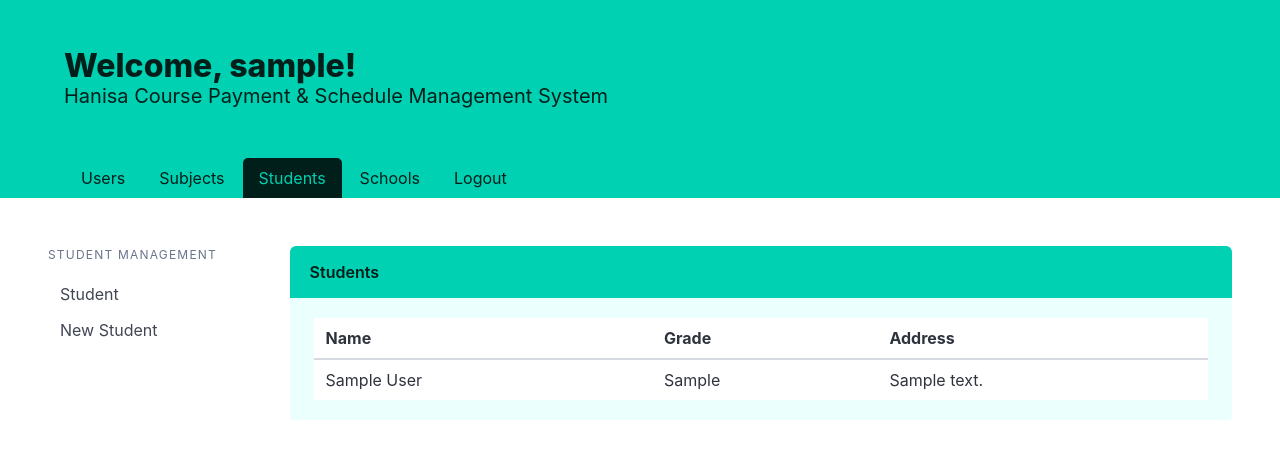
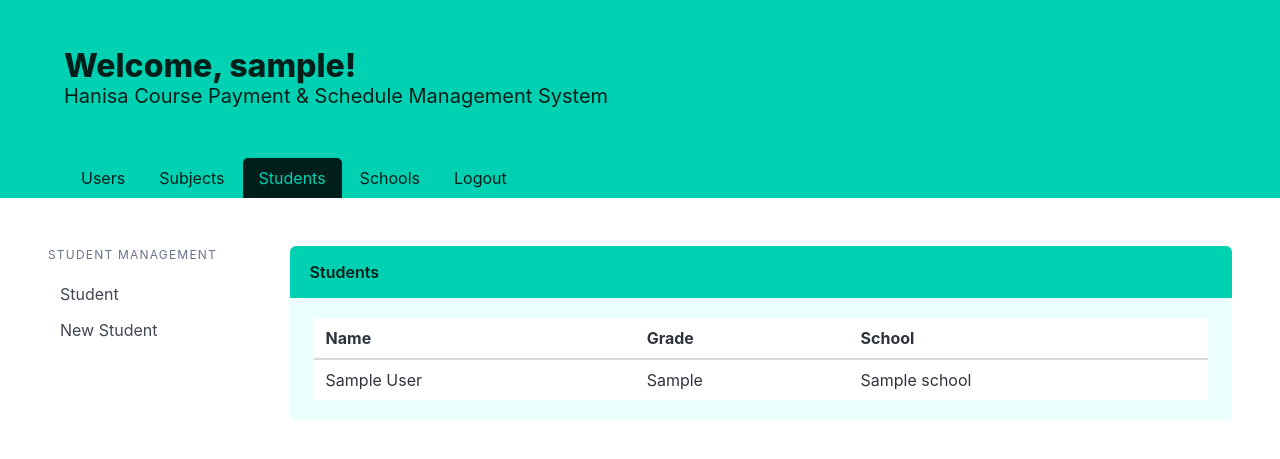
Before and after one commit to penghalu/hanisa-course, a Django app: page /data/students/ in a window 1280 px wide. Shown: the top 459 px of the page. Run offline with Django 3.2, Linux system fonts and the light colour scheme; a user stored in the database is signed in; tables that the repository leaves empty hold one stand-in row (values such as "Sample post"); some libraries are stand-ins or nearby versions.

Commit message:
replace school address field with school

```diff
--- a/templates/course_management/student_list.html
+++ b/templates/course_management/student_list.html
@@ -8,7 +8,7 @@
             <tr>
                 <th>Name</th>
                 <th>Grade</th>
-                <th>Address</th>
+                <th>School</th>
             </tr>
         </thead>
         <tbody>
@@ -16,7 +16,7 @@
                 <tr>
                     <td>{{ student.name }}</td>
                     <td>{{ student.grade }}</td>
-                    <td>{{ student.address }}</td>
+                    <td>{{ student.school }}</td>
                 </tr>
             {% endfor %}
         </tbody>
```
